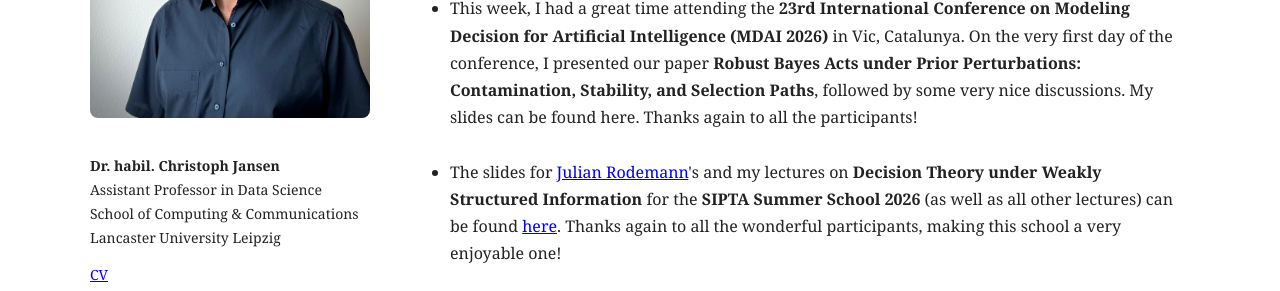
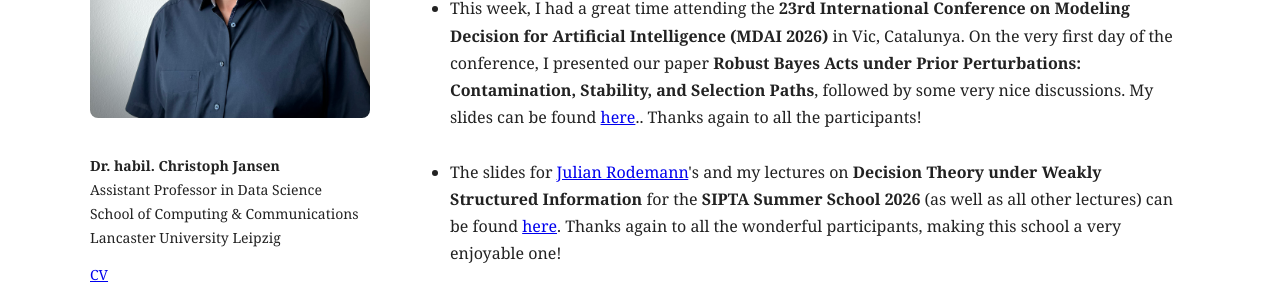
Before and after one commit to jansenc/jansenc.github.io, a Jekyll site: the page built from news/index.md, in a window 1280 px wide. Shown: the part 319-610 px from the top of the page. Built offline with Jekyll 4.4.1, drawn with Linux system fonts in a browser that asks for light colours; part of the change alters nothing that is shown.

```diff
--- a/news/index.md
+++ b/news/index.md
@@ -9,7 +9,7 @@ permalink: /news/
 <h2>2026</h2>
 <ul>
     <li>
-    This week, I had a great time attending the <strong>23rd International Conference on Modeling Decision for Artificial Intelligence (MDAI 2026)</strong> in Vic, Catalunya. On the very first day of the conference, I presented our paper <strong>Robust Bayes Acts under Prior Perturbations: Contamination, Stability, and Selection Paths</strong>, followed by some very nice discussions. My slides can be found here. Thanks again to all the participants!
+    This week, I had a great time attending the <strong>23rd International Conference on Modeling Decision for Artificial Intelligence (MDAI 2026)</strong> in Vic, Catalunya. On the very first day of the conference, I presented our paper <strong>Robust Bayes Acts under Prior Perturbations: Contamination, Stability, and Selection Paths</strong>, followed by some very nice discussions. My slides can be found <a href="/assets/mdai2026.pdf">here</a>.. Thanks again to all the participants!
   </li>
     <br>
     <li>
```
